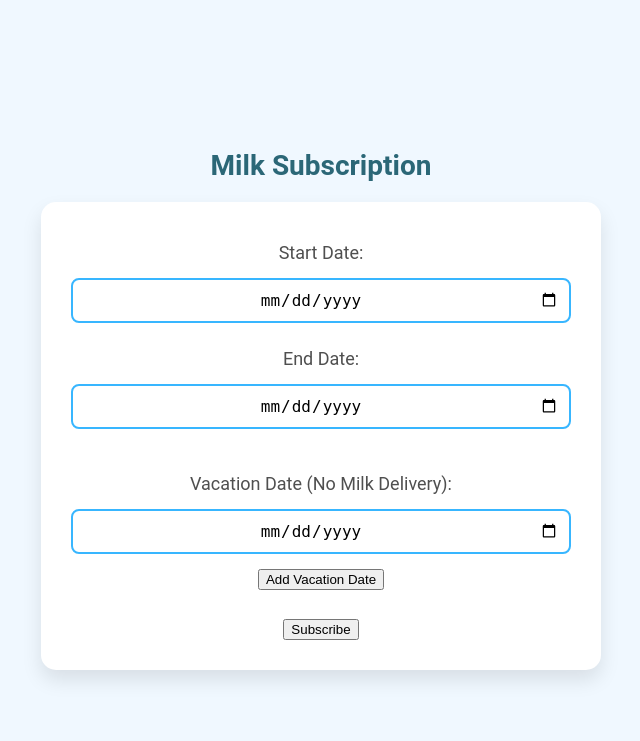
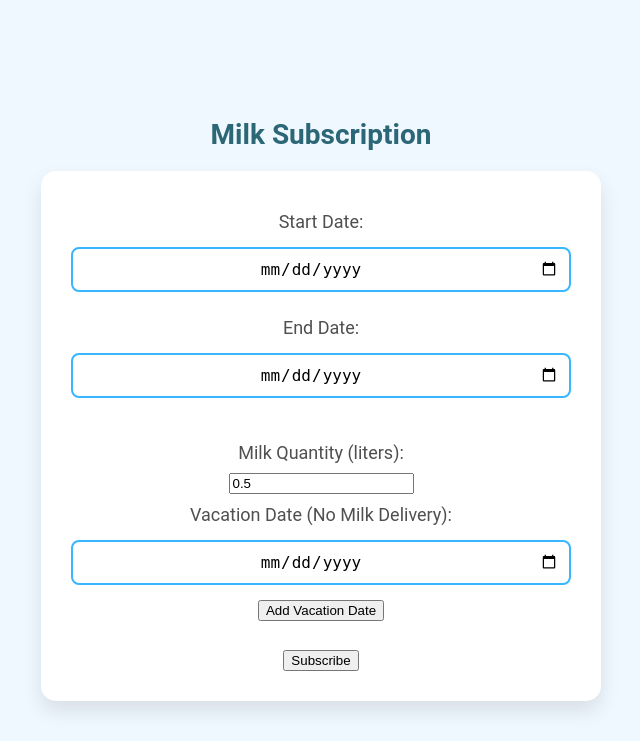
Before and after one commit to v-ayushg/milksubs, a Flask app: page / in a window 1280 px wide. Shown: the top 741 px of the page, without its empty margins (319-959 px from the left). Run offline with Flask 3, Linux system fonts and the light colour scheme.

Commit message:
add milk quantity button

```diff
--- a/app.py
+++ b/app.py
@@ -14,6 +14,7 @@ def subscribe():
     start_date_str = data.get('start_date')
     end_date_str = data.get('end_date')
     vacation_dates_str = data.get('vacation_dates', [])
+    milk_quantity = float(data.get('milk_quantity', 0))  # Get milk quantity from the request
 
     try:
         # Validate and parse dates
@@ -22,6 +23,10 @@ def subscribe():
 
         if end_date < start_date:
             return jsonify({"error": "End date cannot be before start date."}), 400
+
+        # Ensure milk quantity is at least 0.5 liters
+        if milk_quantity < 0.5:
+            return jsonify({"error": "Minimum milk quantity is 0.5 liters."}), 400
 
         # Convert vacation dates to datetime objects
         vacation_dates = []
@@ -52,12 +57,14 @@ def subscribe():
     except (ValueError, TypeError):
         return jsonify({"error": "Invalid date format."}), 400
 
-    # Confirmation message with adjusted end date and vacation dates
+    # Confirmation message with adjusted end date, vacation dates, and milk quantity
     confirmation_message = f"Subscription for {subscription_duration_days} day(s) confirmed from {start_date.strftime('%d %b %Y')} to {adjusted_end_date.strftime('%d %b %Y')}."
 
     if vacation_dates:
         confirmation_message += f" Milk will not be delivered on: {vacation_dates_str}."
 
+    confirmation_message += f" Milk Quantity: {milk_quantity} liter(s) per day."
+
     return jsonify({"message": confirmation_message})
 
 if __name__ == '__main__':
--- a/templates/index.html
+++ b/templates/index.html
@@ -26,6 +26,7 @@
         function submitSubscription() {
             let startDate = document.getElementById("start_date").value;
             let endDate = document.getElementById("end_date").value;
+            let milkQuantity = document.getElementById("milk_quantity").value;
 
             // Collect all vacation dates
             let vacationDates = [];
@@ -38,6 +39,10 @@
                 alert("Please select both start and end dates.");
                 return;
             }
+            if (!milkQuantity || milkQuantity < 0.5) {
+                alert("Please select at least 0.5 liters of milk.");
+                return;
+            }
 
             fetch('/subscribe', {
                 method: 'POST',
@@ -47,7 +52,8 @@
                 body: JSON.stringify({
                     start_date: startDate,
                     end_date: endDate,
-                    vacation_dates: vacationDates
+                    vacation_dates: vacationDates,
+                    milk_quantity: milkQuantity
                 }),
             })
             .then(response => response.json())
@@ -79,6 +85,12 @@
 
         <br>
 
+        <!-- Milk Quantity Selection (min 0.5 liters) -->
+        <div class="milk-selector">
+            <label for="milk_quantity">Milk Quantity (liters):</label>
+            <input type="number" id="milk_quantity" name="milk_quantity" min="0.5" step="0.5" value="0.5" required>
+        </div>
+
         <!-- Vacation date selector -->
         <div class="date-selector">
             <label for="vacation_date">Vacation Date (No Milk Delivery):</label>
```
Also changed, not shown: 1 other file.
